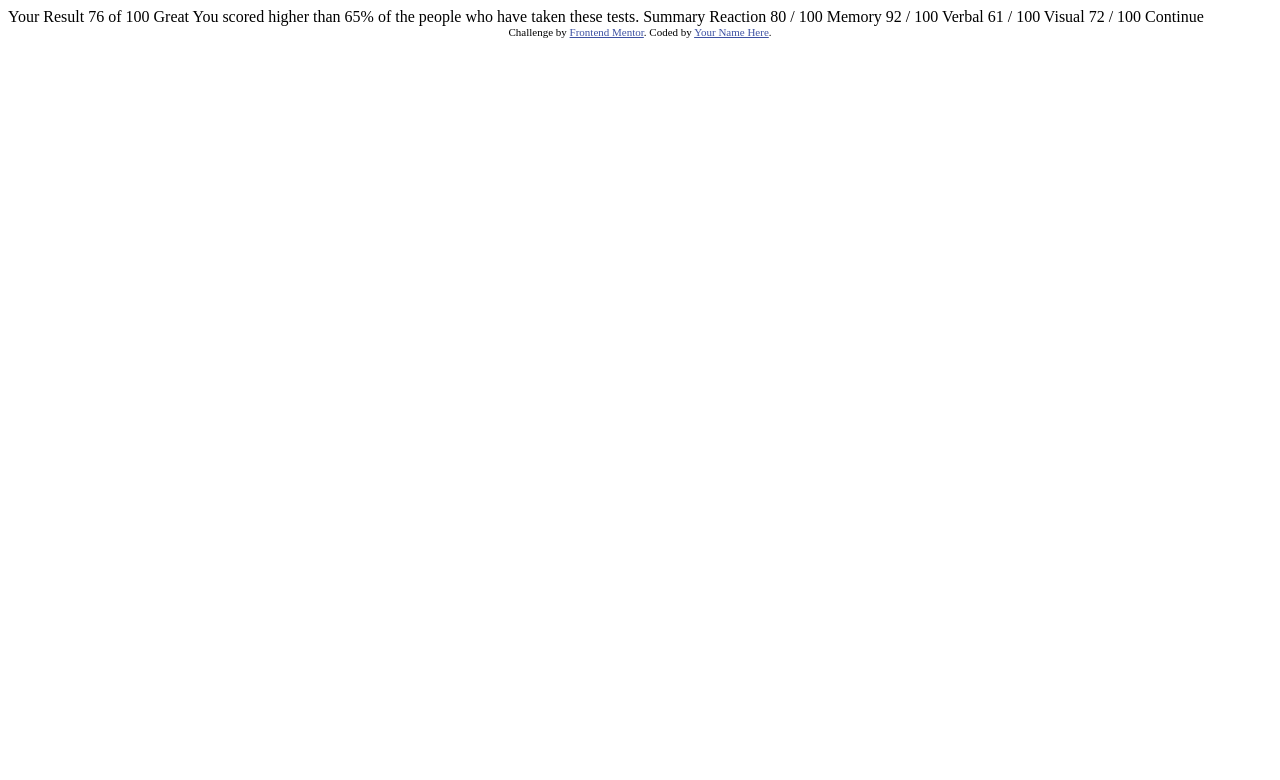
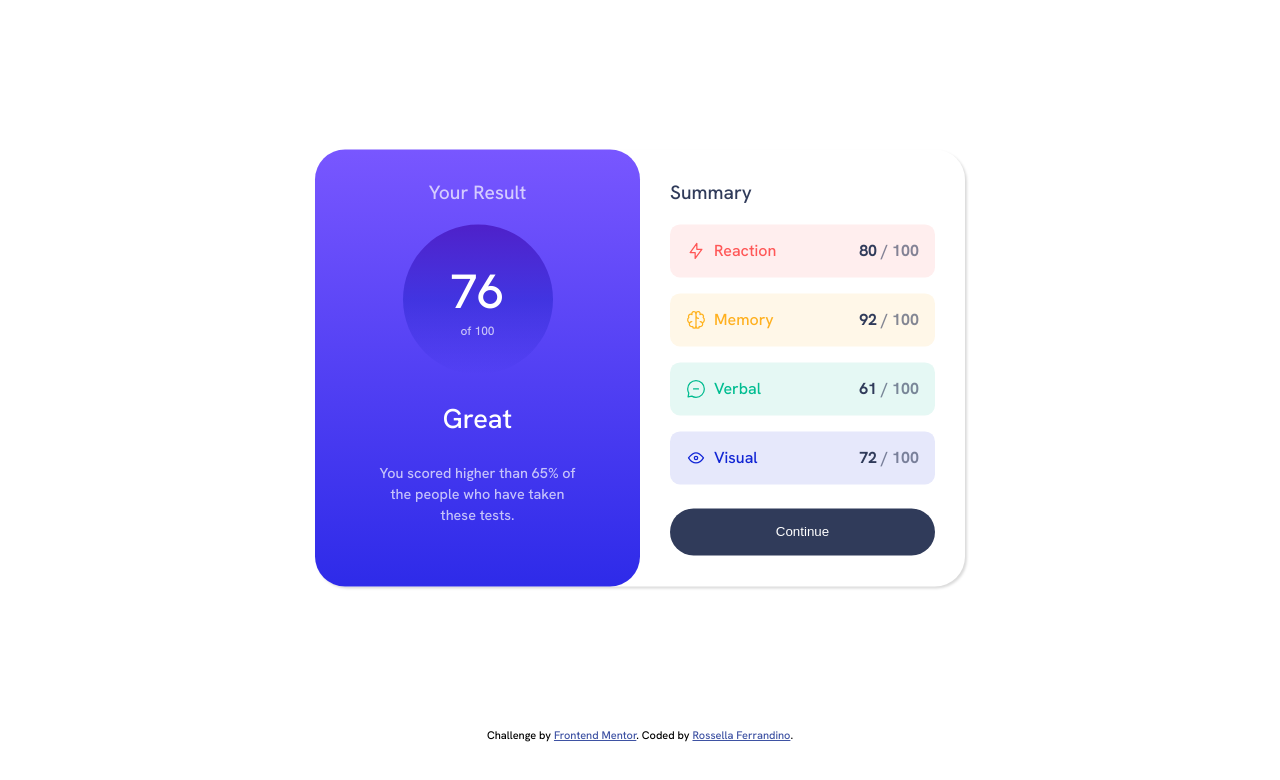
Before and after one commit to RossellaFer/results-summary-component, a plain HTML site: page index.html in a window 1280 px wide. Drawn offline with Linux system fonts and the light colour scheme.

Commit message:
Card layout

```diff
--- a/index.html
+++ b/index.html
@@ -1,47 +1,40 @@
 <!DOCTYPE html>
 <html lang="en">
+
 <head>
   <meta charset="UTF-8">
-  <meta name="viewport" content="width=device-width, initial-scale=1.0"> <!-- displays site properly based on user's device -->
+  <meta name="viewport" content="width=device-width, initial-scale=1.0">
+  <!-- displays site properly based on user's device -->
 
   <link rel="icon" type="image/png" sizes="32x32" href="./assets/images/favicon-32x32.png">
+  <link rel="stylesheet" href="style.css">
 
   <title>Frontend Mentor | Results summary component</title>
+</head>
 
-  <!-- Feel free to remove these styles or customise in your own stylesheet 👍 -->
-  <style>
-    .attribution { font-size: 11px; text-align: center; }
-    .attribution a { color: hsl(228, 45%, 44%); }
-  </style>
-</head>
 <body>
+  <div class="container__outer">
+    <article>
+      <div class="container results">
+        <h2>Your Result</h2>
+        <div class="results_score">
+          <p class="highlight">76<span>of 100</span></p>
+        </div>
+        <p class="results_evaluation">Great</p>
+        <p class="results_explaination">You scored higher than 65% of the people who have taken these tests.</p>
+      </div>
+      <div class="container summary">
+        <button>Continue</button>
+      </div>
 
-  Your Result
-  76
-  of 100
-
-  Great
-  You scored higher than 65% of the people who have taken these tests.
-
-  Summary
-
-  Reaction
-  80 / 100
-
-  Memory
-  92 / 100
-
-  Verbal
-  61 / 100
-
-  Visual
-  72 / 100
-
-  Continue
+    </article>
+  </div>
 
   <div class="attribution">
     Challenge by <a href="https://www.frontendmentor.io?ref=challenge" target="_blank">Frontend Mentor</a>.
-    Coded by <a href="#">Your Name Here</a>.
+    Coded by <a href="#">Rossella Ferrandino</a>.
   </div>
+  <script src="script.js" type="application/javascript"></script>
 </body>
+
 </html>
--- /dev/null
+++ b/script.js
@@ -0,0 +1,40 @@
+const data = [
+    {
+      "category": "Reaction",
+      "score": 80,
+      "icon": "./assets/images/icon-reaction.svg"
+    },
+    {
+      "category": "Memory",
+      "score": 92,
+      "icon": "./assets/images/icon-memory.svg"
+    },
+    {
+      "category": "Verbal",
+      "score": 61,
+      "icon": "./assets/images/icon-verbal.svg"
+    },
+    {
+      "category": "Visual",
+      "score": 72,
+      "icon": "./assets/images/icon-visual.svg"
+    }
+  ]
+
+let resultsHTML = '<h2>Summary</h2>';
+const resultsSection = document.querySelector('.container.summary');
+
+for (let i = 0; i < data.length; i++) {
+  const item = data[i];
+   resultsHTML += `
+    <div class="individual_score">
+        <div class="individual_score_description">
+            <img src="${item.icon}" />
+            <p>${item.category}</p>
+        </div>
+        <p class="individual_score_points"><span class="points_highlight">${item.score}</span> / 100</p>
+    </div>
+   `
+}
+
+resultsSection.insertAdjacentHTML('afterbegin', resultsHTML);
--- /dev/null
+++ b/style.css
@@ -0,0 +1,238 @@
+:root {
+    --light-slate-blue: hsl(252, 100%, 67%);
+    --light-royal-blue: hsl(241, 81%, 54%);
+    --violet-blue: hsla(256, 72%, 46%, 1);
+    --persian-blue: hsla(241, 72%, 46%, 0.5);
+    --persian-blue-light: hsla(241, 72%, 46%, 0);
+    --white: hsla(0, 0%, 100%, 1);
+    --light-gray: hsla(0, 0%, 100%, 0.7);
+    --pale-blue: hsl(221, 100%, 96%);
+    --light-lavander: hsl(241, 100%, 89%);
+    --dark-gray-blue: hsl(224, 30%, 27%);
+    --dark-gray-blue-text: hsla(224, 30%, 27%, 1);
+    --light-gray-blue-text: hsla(224, 30%, 27%, 0.6);
+    --light-red: hsl(0, 100%, 67%);
+    --light-red-background: hsl(0, 100%, 67%, 0.1);
+    --orange-yellow: hsl(39, 100%, 56%);
+    --orange-yellow-background: hsl(39, 100%, 56%, 0.1);
+    --green-teal: hsl(166, 100%, 37%);
+    --green-teal-background: hsl(166, 100%, 37%, 0.1);
+    --cobalt-blue: hsl(234, 85%, 45%);
+    --cobalt-blue-background: hsl(234, 85%, 45%, 0.1);
+
+}
+
+@font-face {
+    font-family: 'Hanken Grotesk';
+    src: url(./assets/fonts/static/HankenGrotesk-Medium.ttf) format('truetype');
+    font-weight: 500;
+    font-style: normal;
+}
+
+@font-face {
+    font-family: 'Hanken Grotesk';
+    src: url(./assets/fonts/static/HankenGrotesk-Bold.ttf) format('truetype');
+    font-weight: 700;
+    font-style: bold;
+}
+
+@font-face {
+    font-family: 'Hanken Grotesk';
+    src: url(./assets/fonts/static/HankenGrotesk-ExtraBold.ttf) format('truetype');
+    font-weight: 800;
+    font-style: bold;
+}
+
+body {
+    font-family: 'Hanken Grotesk';
+    font-weight: 500;
+    font-size: 18px;
+}
+
+h2 {
+    font-size: 1.2rem;
+    margin-bottom: 1.2rem;
+    font-weight: 500;
+}
+
+.container.summary h2 {
+    color: var(--dark-gray-blue-text);
+}
+
+.attribution {
+    font-size: 11px;
+    text-align: center;
+}
+
+.attribution a {
+    color: hsl(228, 45%, 44%);
+}
+
+.container__outer {
+    position: relative;
+    height: 90vh;
+}
+
+article {
+    max-width: 650px;
+    margin: 0 auto;
+    box-shadow: rgba(0, 0, 0, 0.15) 1.95px 1.95px 2.6px;
+    display: flex;
+    position: absolute;
+    top: 50%;
+    left: 50%;
+    transform: translate(-50%, -50%);
+    border-radius: 30px;
+    width: 100%;
+}
+
+button {
+    background-color: var(--dark-gray-blue-text);
+    color: var(--white);
+    border-radius: 30px;
+    padding: 1rem;
+    margin-top: 1.5rem;
+    margin-bottom: 1rem;
+    border: var(--dark-gray-blue-text);
+}
+
+button:hover {
+    background: linear-gradient(var(--light-slate-blue), var(--light-royal-blue));
+    cursor: pointer;
+}
+
+.container {
+    display: flex;
+    flex-direction: column;
+    padding: 15px 30px;
+    /* Split into two columns */
+    flex-grow: 1;
+    flex-basis: 50%;
+    border-radius: 30px;
+}
+
+.container.results {
+    background: linear-gradient(var(--light-slate-blue), var(--light-royal-blue));
+    color: var(--light-gray);
+    text-align: center;
+}
+
+.highlight {
+    background: linear-gradient(var(--violet-blue), var(--persian-blue), var(--persian-blue-light));
+    width: 150px;
+    height: 150px;
+    margin: 0 auto;
+    border-radius: 50%;
+    font-size: 3rem;
+    color: var(--white);
+    display: flex;
+    justify-content: center;
+    flex-direction: column;
+}
+
+.highlight>span {
+    display: block;
+    font-size: 0.75rem;
+    color: var(--light-gray);
+}
+
+.results_evaluation {
+    font-size: 1.7rem;
+    color: var(--white);
+}
+
+.results_explaination {
+    font-size: 0.9rem;
+    max-width: 80%;
+    margin: 0 auto;
+    line-height: 1.3rem;
+}
+
+.individual_score {
+    display: flex;
+    justify-content: space-between;
+    padding: 0 1rem;
+    border-radius: 10px;
+    margin-bottom: 1rem;
+    font-size: 1rem;
+}
+
+.individual_score_description {
+    display: flex;
+}
+
+.individual_score_description img {
+    margin-right: 8px;
+}
+
+.individual_score:nth-of-type(1) {
+    background-color: var(--light-red-background);
+    color: var(--light-red);
+}
+
+.individual_score:nth-of-type(2) {
+    background-color: var(--orange-yellow-background);
+    color: var(--orange-yellow);
+}
+
+.individual_score:nth-of-type(3) {
+    background-color: var(--green-teal-background);
+    color: var(--green-teal);
+}
+
+.individual_score:nth-of-type(4) {
+    background-color: var(--cobalt-blue-background);
+    color: var(--cobalt-blue);
+    margin-bottom: 0;
+}
+
+.individual_score_points {
+    color: var(--light-gray-blue-text);
+    font-weight: 700;
+}
+
+.points_highlight {
+    color: var(--dark-gray-blue-text);
+}
+
+@media screen and (max-width: 500px) {
+    body {
+        margin: 0;
+    }
+
+    article {
+        flex-direction: column;
+        width: 100%;
+        height: 100vh;
+        position: static;
+        transform: none;
+        border-radius: 0;
+        box-shadow: none;
+    }
+
+    .container {
+        border-radius: 0 0 30px 30px;
+    }
+
+    .container.results {
+        flex-basis: 45%;
+    }
+
+    .container.summary {
+        flex-basis: 55%;
+    }
+
+    .attribution {
+        display: none;
+    }
+
+    .highlight>span,
+    .results_explaination {
+        font-size: 1rem;
+    }
+
+    .individual_score,
+    button {
+        font-size: 1.2rem;
+    }
+}
```
